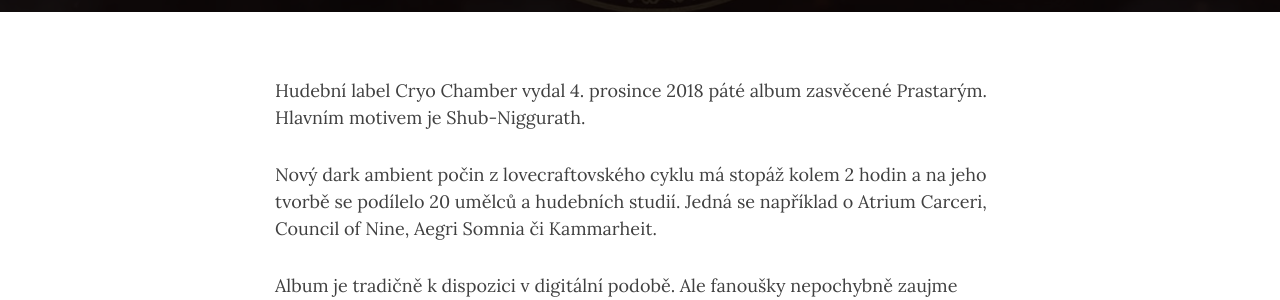
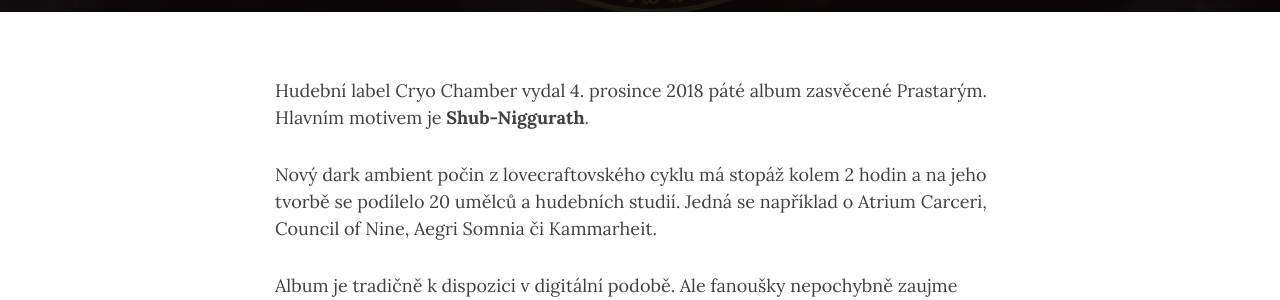
Before and after one commit to Chaoticum/kadath-blog, a Jekyll site: the page built from _posts/2019-03-11-paty-prirustek-v-lovecraftovske-kolekci-labelu-cryo-chamber.md, in a window 1280 px wide and 900 px high, scrolled down 398 px. Shown: the part 181-481 px from the top of the window. Built offline with Jekyll 4.4.1, drawn with Linux system fonts in a browser that asks for light colours; nearby versions of some CDN libraries.

```diff
--- a/_posts/2019-03-11-paty-prirustek-v-lovecraftovske-kolekci-labelu-cryo-chamber.md
+++ b/_posts/2019-03-11-paty-prirustek-v-lovecraftovske-kolekci-labelu-cryo-chamber.md
@@ -10,7 +10,7 @@ author: Lovecraftian Dreamer
 tags: [novinky]
 ---
 
-Hudební label Cryo Chamber vydal 4. prosince 2018 páté album zasvěcené Prastarým. Hlavním motivem je Shub-Niggurath.
+Hudební label Cryo Chamber vydal 4. prosince 2018 páté album zasvěcené Prastarým. Hlavním motivem je **Shub-Niggurath**.
 
 Nový dark ambient počin z lovecraftovského cyklu má stopáž kolem 2 hodin a na jeho tvorbě se podílelo 20 umělců a hudebních studií. Jedná se například o Atrium Carceri, Council of Nine, Aegri Somnia či Kammarheit.
 
```
Also changed, not shown: _posts/2020-12-29-label-cryo-chamber-yig.md (added, +27 -0 lines), assets/post-img/2020-12-29-seste-pokracovani-lovecraftovske-kolekce-labelu-cryo-chamber/01-thumb-cryo-chamber-yig.jpg (added), assets/post-img/2020-12-29-seste-pokracovani-lovecraftovske-kolekce-labelu-cryo-chamber/02-cover-cryo-chamber-yig.jpg (added), assets/post-img/2020-12-29-seste-pokracovani-lovecraftovske-kolekce-labelu-cryo-chamber/cryo-chamber-yig.jpg (added).
